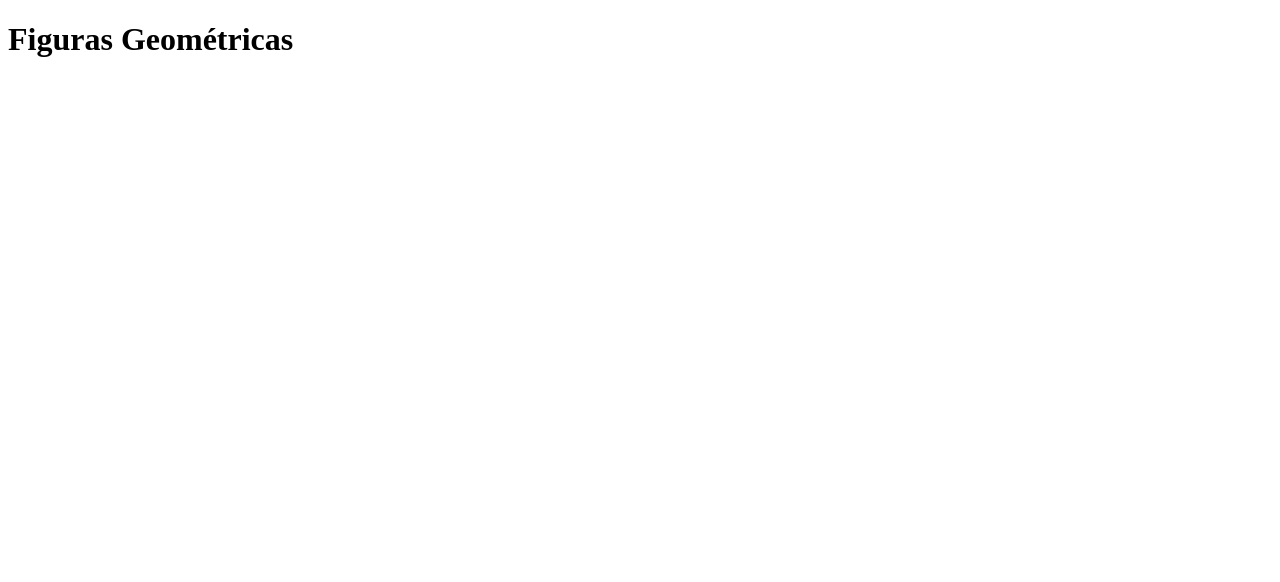
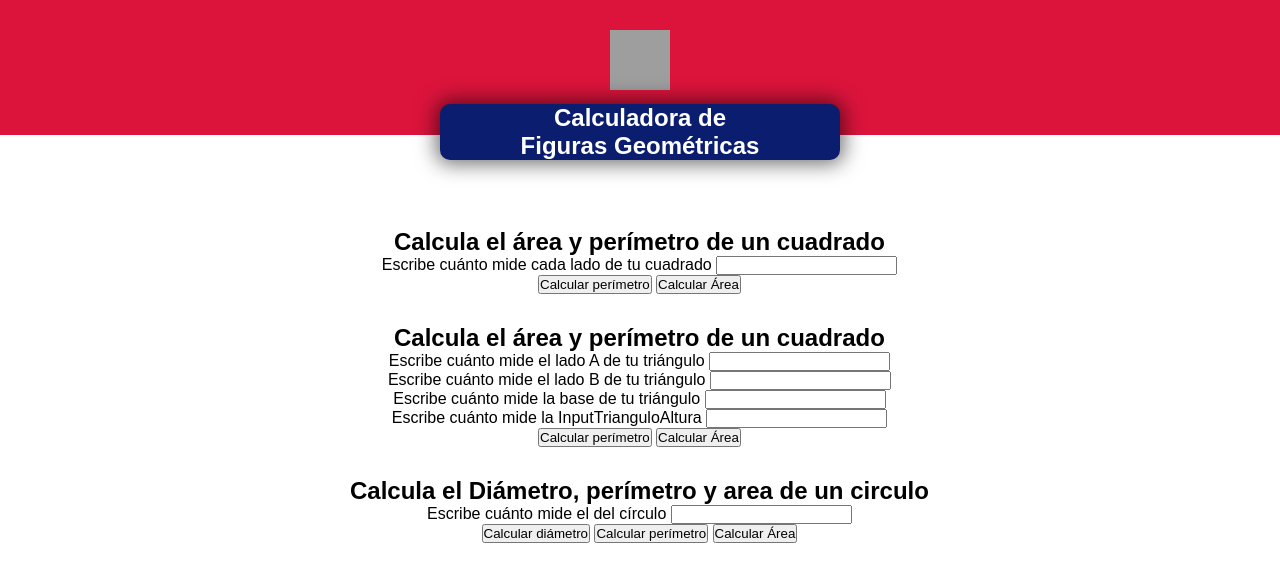
Before and after one commit to rafacodejs/platzi-curso-practico-js, a plain HTML site: page index.html in a window 1280 px wide. Drawn offline with Linux system fonts and the light colour scheme; grey boxes are pictures that could not be loaded.

Commit message:
Funciones y clases figuras geometricas listas

```diff
--- a/app.js
+++ b/app.js
@@ -1,67 +1,92 @@
-//Codigo del cuadrado
-console.group("Cuadrado");
+// Cuadrado
+function perimetroCuadrado(lado) {
+  return lado * 4;
+}
+function areaCuadrado(lado) {
+  return lado * lado;
+}
 
-const ladoCuadrado = 5;
-console.log("Los lados del cuadrado miden: " + ladoCuadrado + "cm");
+// Triángulo
+function perimetroTriangulo(lado1, lado2, base) {
+  return lado1 + lado2 + base;
+}
+function areaTriangulo(base, altura) {
+  return (base * altura) / 2;
+}
 
-const perimetroCuadrado = ladoCuadrado * 4;
-console.log("El perimetro del cuadrado es: " + perimetroCuadrado + "cm");
+//Cícurlo
+const PI = Math.PI;
 
-const areaCuadrado = ladoCuadrado * ladoCuadrado;
-console.log("El area del cuadrado es: " + areaCuadrado + "cm^2");
-console.groupEnd("Cuadrado");
+function diametroCirculo(radio) {
+  return radio * 2;
+}
+function perimetroCirculo(radio) {
+  const diametro = diametroCirculo(radio);
+  return diametro * PI;
+}
+function areaCirculo(radio) {
+  return radio * radio * PI;
+}
 
-//Codigo del triángulo
-console.group("Triángulos");
+// Aquí interactuamos con HTML
 
-const ladoTriangulo1 = 6;
-const ladoTriangulo2 = 6;
-const baseTriangulo = 4;
+// Funciones para con el cuadrado
 
-console.log(
-  "Los lados del triángulo miden: " +
-    ladoTriangulo1 +
-    "cm, " +
-    ladoTriangulo2 +
-    "cm, " +
-    baseTriangulo +
-    "cm"
-);
+function calcularPerimetroCuadrado() {
+  const input = document.getElementById("InputCuadrado");
+  const value = input.value;
+  const perimetro = perimetroCuadrado(value);
+  alert(perimetro);
+}
 
-const alturaTriangulo = 5.5;
-console.log("La altura del triángulo es de: " + alturaTriangulo);
+function calcularAreaCuadrado() {
+  const input = document.getElementById("InputCuadrado");
+  const value = input.value;
+  const area = areaCuadrado(value);
+  alert(area);
+}
 
-const perimetroTriangulo = ladoTriangulo1 + ladoTriangulo2 + baseTriangulo;
-console.log("El perimetro de Triángulo es: " + perimetroTriangulo + "cm^2");
+// Funciones para con el triángulo
 
-const areaTriangulo = (baseTriangulo * alturaTriangulo) / 2;
-console.log("El area del Triángulo es: " + areaTriangulo + "cm");
+function calcularPerimetroTriangulo() {
+  const inputA = document.getElementById("InputTrianguloLadoA");
+  const inputB = document.getElementById("InputTrianguloLadoB");
+  const inputBase = document.getElementById("InputTrianguloBase");
+  const valueA = Number(inputA.value);
+  const valueB = Number(inputB.value);
+  const valueBase = Number(inputBase.value);
+  const perimetro = perimetroTriangulo(valueA, valueB, valueBase);
+  alert(perimetro);
+}
 
+function calcularAreaTriangulo() {
+  const inputAltura = document.getElementById("InputTrianguloAltura");
+  const inputBase = document.getElementById("InputTrianguloBase");
+  const valueBase = inputBase.value;
+  const valueAltura = inputAltura.value
+  const area = areaTriangulo(valueBase, valueAltura);
+  alert(area);
+}
 
-console.groupEnd("Triángulos");
+// Funciones para con el circulo
 
-//Codigo del cículo
-console.group("Círculos");
+function calcularDiametroCirculo() {
+  const input = document.getElementById("InputCirculo");
+  const valueRadio = input.value;
+  const diametro = diametroCirculo(valueRadio);
+  alert(diametro);
+}
 
-// Radio
-const radioCirculo = 4;
-console.log("El radio del circulo es: " + radioCirculo + "cm");
+function calcularPerimetroCirculo() {
+  const input = document.getElementById("InputCirculo");
+  const valueRadio = input.value;
+  const perimetro = perimetroCirculo(valueRadio);
+  alert(perimetro);
+}
 
-// Diámetro
-const diametroCirculo = radioCirculo * 2;
-console.log("El diámetro del círculo es: " + diametroCirculo + "cm");
-
-// PI
-const PI = Math.PI;
-console.log("PI es: " + PI);
-
-// Circunferencia
-const perimetroCirculo = diametroCirculo * PI;
-console.log("El perímetro del circulo es: " + perimetroCirculo + "cm");
-
-// área
-const areaCirculo = (radioCirculo * radioCirculo) * PI;
-console.log("El area del circulo es: " + areaCirculo + "cm");
-
-
-console.groupEnd("Círculos");
+function calcularAreaCirculo() {
+  const input = document.getElementById("InputCirculo");
+  const valueRadio = input.value;
+  const area = areaCirculo(valueRadio);
+  alert(area);
+}
--- /dev/null
+++ b/css/main.css
@@ -0,0 +1,58 @@
+* {
+    margin: 0;
+    padding: 0;
+    box-sizing: border-box;
+    font-family: Poppins, sans-serif;
+}
+header {
+    position: absolute;
+    width: 100%;
+    height: 135px;
+    margin: auto;
+    text-align: center;
+    background-color: crimson;
+}
+header h2 {
+    position: relative;
+    top: 10px;
+    margin: 0 auto;
+    text-align: center;
+    width: 400px;
+    height: auto;
+    border-radius: 10px;
+    -webkit-box-shadow: 0px 0px 20px 4px rgba(0,0,0,0.56);
+box-shadow: 0px 0px 20px 4px rgba(0,0,0,0.56);
+    background-color: #0b1d6f;
+    color: white;
+}
+a img {
+    width: 60px;
+    height: 60px;
+    margin-top: 30px;
+}
+main {
+    position: absolute;
+    margin-top: 228px;
+    left: 350px;
+}
+.square-container {
+    width: 100%;
+    height: auto;
+    margin: 0 auto;
+    padding-bottom: 30px;
+    text-align: center;
+}
+.triangle-container {
+    width: 100%;
+    height: auto;
+    margin: 0 auto;
+    padding-bottom: 30px;
+    text-align: center;
+}
+.circle-container {
+    width: 100%;
+    height: auto;
+    margin: 0 auto;
+    padding-bottom: 30px;
+    text-align: center;
+}
--- a/index.html
+++ b/index.html
@@ -4,10 +4,83 @@
     <meta charset="UTF-8" />
     <meta http-equiv="X-UA-Compatible" content="IE=edge" />
     <meta name="viewport" content="width=device-width, initial-scale=1.0" />
+    <link rel="stylesheet" href="/css/main.css" />
     <script src="/app.js"></script>
     <title>Figuras Geométricas</title>
   </head>
   <body>
-    <h1>Figuras Geométricas</h1>
+    <header>
+      <a href=""
+        ><img
+          src="https://upload.wikimedia.org/wikipedia/commons/thumb/0/05/Facebook_Logo_%282019%29.png/1024px-Facebook_Logo_%282019%29.png"
+          alt=""
+      /></a>
+      <h2>
+        Calculadora de <br />
+        Figuras Geométricas
+      </h2>
+    </header>
+    <main>
+      <section class="square-container">
+        <h2>Calcula el área y perímetro de un cuadrado</h2>
+        <form action="">
+          <label for="InputCuadrado"
+            ><span>Escribe cuánto mide cada lado de tu cuadrado</span>
+            <input id="InputCuadrado" type="number" /> <br>
+            <button type="button" onclick="calcularPerimetroCuadrado()">
+              Calcular perímetro
+            </button>
+            <button type="button" onclick="calcularAreaCuadrado()">
+              Calcular Área
+            </button>
+          </label>
+        </form>
+      </section>
+      <section class="triangle-container">
+        <h2>Calcula el área y perímetro de un cuadrado</h2>
+        <form action="">
+          <label for="InputTrianguloLadoA">
+            <span>Escribe cuánto mide el lado A de tu triángulo</span>
+            <input id="InputTrianguloLadoA" type="number" /> <br>
+        <form action="">
+          <label for="InputTrianguloLadoB">
+            <span>Escribe cuánto mide el lado B de tu triángulo</span>
+            <input id="InputTrianguloLadoB" type="number" /> <br>
+        <form action="">
+          <label for="InputTrianguloBase">
+            <span>Escribe cuánto mide la base de tu triángulo</span>
+                <input id="InputTrianguloBase" type="number"/> <br>
+        <form action="">
+          <label for="InputTrianguloAltura">
+            <span>Escribe cuánto mide la InputTrianguloAltura</span>
+                <input id="InputTriangulo" type="number" /> <br>
+            <button type="button" onclick="calcularPerimetroTriangulo()">
+              Calcular perímetro
+            </button>
+            <button type="button" onclick="calcularAreaTriangulo()">
+              Calcular Área
+            </button>
+          </label>
+        </form>
+      </section>
+      <section class="circle-container">
+        <h2>Calcula el Diámetro, perímetro y area de un circulo</h2>
+        <form action="">
+          <label for="InputCirculo">
+            <span>Escribe cuánto mide el del círculo</span>
+            <input id="InputCirculo" type="number" /> <br>
+            <button type="button" onclick="calcularDiametroCirculo()">
+              Calcular diámetro
+            </button>
+          <button type="button" onclick="calcularPerimetroCirculo()">
+              Calcular perímetro
+            </button>
+            <button type="button" onclick="calcularAreaCirculo()">
+              Calcular Área
+            </button>
+          </label>
+        </form>
+      </section>
+    </main>
   </body>
 </html>
```
